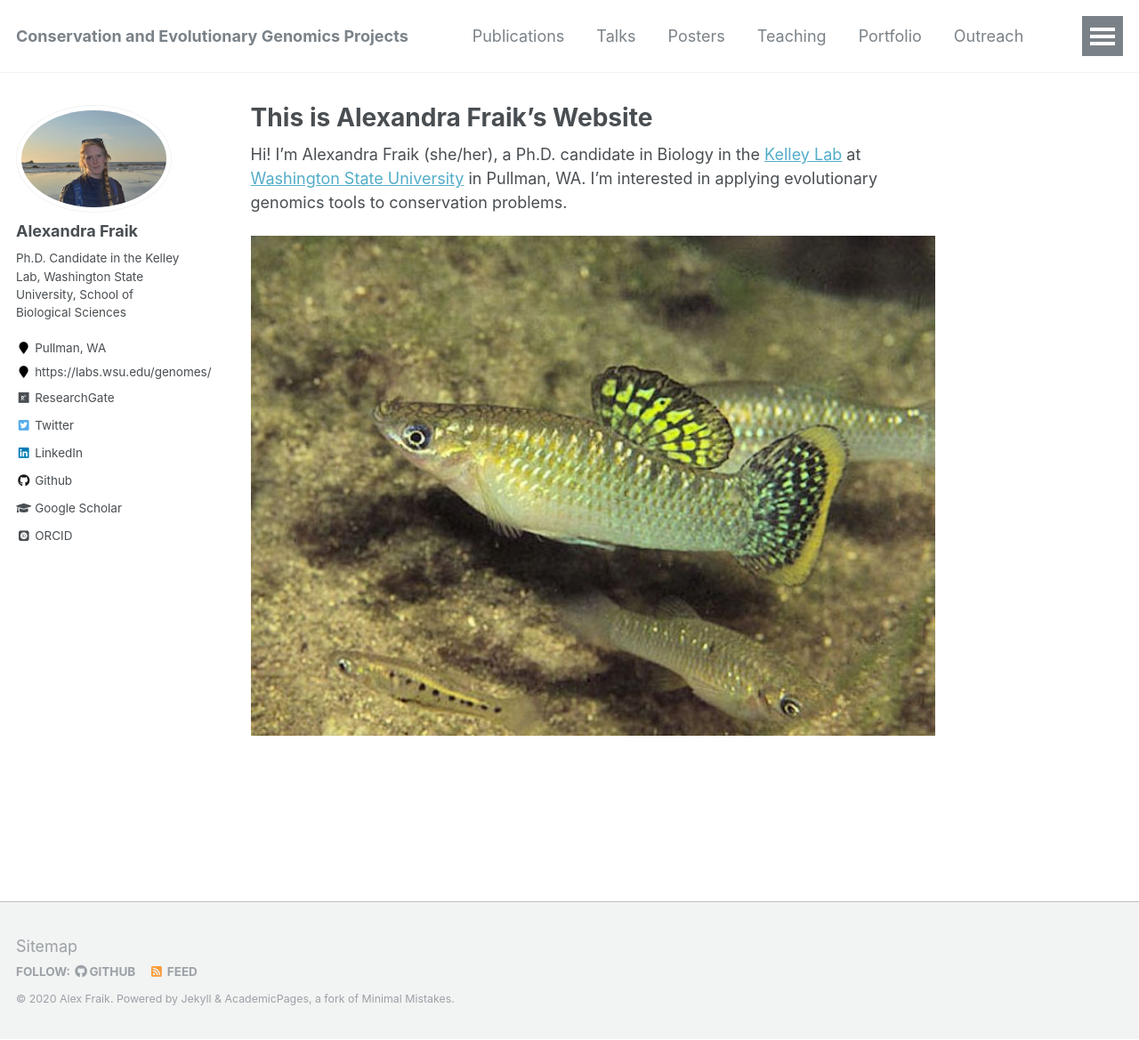
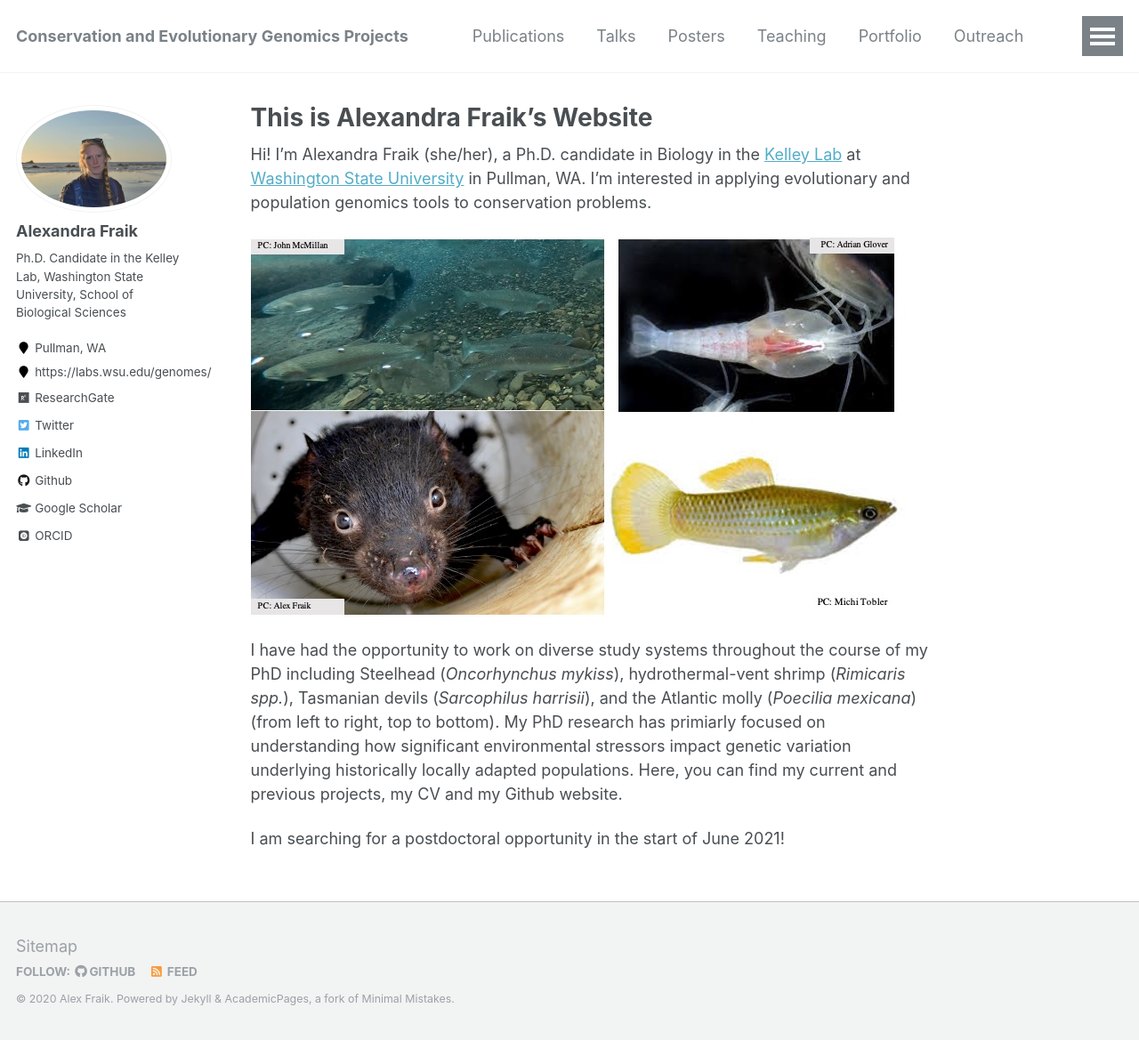
Before and after one commit to akfraik/akfraik.github.io, a Jekyll site: the page built from _pages/about.md, in a window 1280 px wide and 1169 px high. Shown: the whole window at 89% size. Built offline with Jekyll 4.4.1, drawn with Linux system fonts in a browser that asks for light colours; some web fonts are replaced.

Commit message:
Hopefully fixed a few more things

```diff
--- a/_pages/about.md
+++ b/_pages/about.md
@@ -10,6 +10,10 @@ redirect_from:
 
 Hi! I'm Alexandra Fraik (she/her), a Ph.D. candidate in Biology in the
 [Kelley Lab](https://labs.wsu.edu/genomes/) at [Washington State University](www.wsu.edu) in Pullman, WA.
-I'm interested in applying evolutionary genomics tools to conservation problems.
+I'm interested in applying evolutionary and population genomics tools to conservation problems.
 
-![this is an image of a P.mex](images/Poecilia_mexicana.jpg)
+![this is an image of my study systems](images/Study_Systems.jpg)
+
+I have had the opportunity to work on diverse study systems throughout the course of my PhD including Steelhead (<i>Oncorhynchus mykiss</i>), hydrothermal-vent shrimp (<i>Rimicaris spp.</i>), Tasmanian devils (<i>Sarcophilus harrisii</i>), and the Atlantic molly (<i>Poecilia mexicana</i>) (from left to right, top to bottom). My PhD research has primiarly focused on understanding how significant environmental stressors impact genetic variation underlying historically locally adapted populations. Here, you can find my current and previous projects, my CV and my Github website.
+
+I am searching for a postdoctoral opportunity in the start of June 2021!
```
